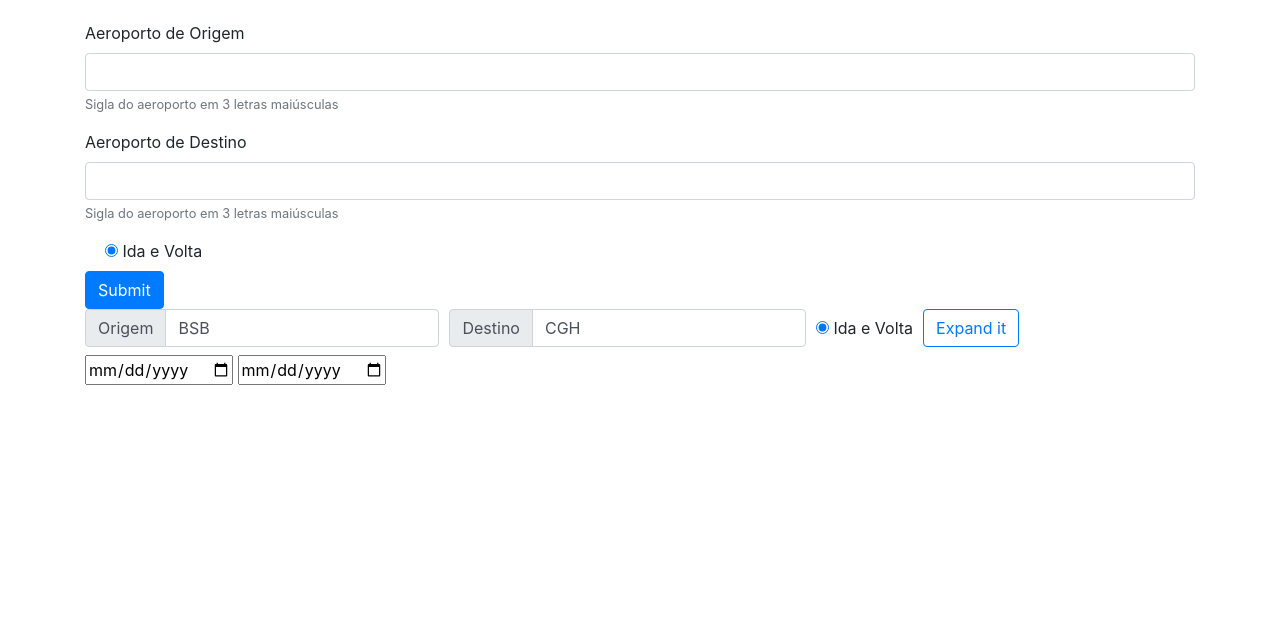
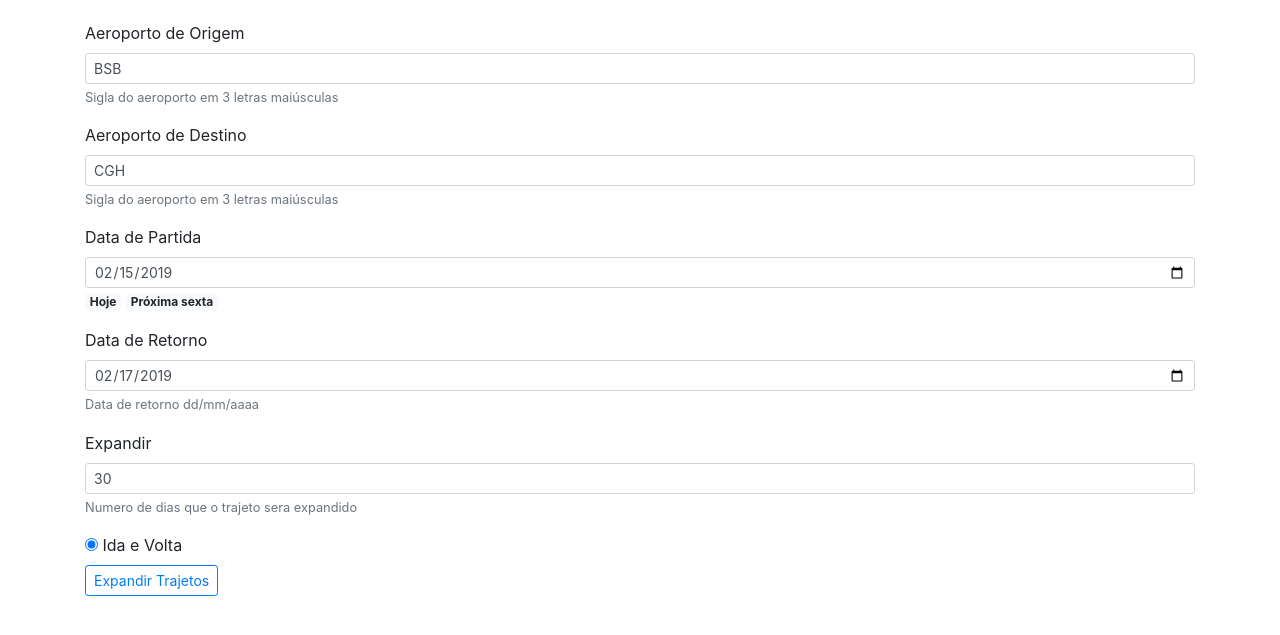
Before and after one commit to hpgsantos/foiltrek-homer, a plain HTML site: page index.html in a window 1280 px wide. Shown: the part 75-710 px from the top of the page. Drawn offline with nearby package versions, Linux system fonts and the light colour scheme.

Commit message:
Expanded days

```diff
--- a/index.html
+++ b/index.html
@@ -7,22 +7,43 @@
 
     <!-- Bootstrap CSS -->
     <link rel="stylesheet" href="https://stackpath.bootstrapcdn.com/bootstrap/4.2.1/css/bootstrap.min.css" integrity="sha384-GJzZqFGwb1QTTN6wy59ffF1BuGJpLSa9DkKMp0DgiMDm4iYMj70gZWKYbI706tWS" crossorigin="anonymous">
+    <script src="./js/helpers/parser.js"></script>
+    <script src="./js/helpers/range-dates.js"></script>
+
     <script defer src="./js/foildest.js"></script>
-    <script src="./js/helpers/parser.js"></script>
     <script defer src="./js/helpers/template.js"></script>
 
     <script defer>
 
         window.onload = async function() {
 
+            let nextfr = nextFriday();
 
-            /*DOM elements*/
-            //const URI = 'https://www.viajanet.com.br/busca/passagens/voos#';
+            let nexfrPlusTwo = addDays(nextfr,2);
+
+            nextfr = nextfr.toISOString().substr(0,10);
+            nexfrPlusTwo = nexfrPlusTwo.toISOString().substr(0,10);
+
+            const iptDateDep = document.querySelector('#dateDeparture');
+            const iptDateRet = document.querySelector('#dateReturn');
+
+            const divRowCards = document.querySelector('#row-cards');
+            const btnFoilTrek = document.querySelector('#btn-foil-trek');
+
+
+            if(iptDateDep){
+              iptDateDep.value = nextfr;
+            }
+
+            if(iptDateRet){
+              iptDateRet.value = nexfrPlusTwo;
+            }
+
+
             //https://www.viajanet.com.br/busca/passagens/voos#/BSB/CGH/RT/05-04-2019/08-04-2019/-/-/-/1/null/null/-/-/-/-
             var URI = 'https://www.viajanet.com.br/busca/passagens/voos#/[FROM]/[TO]/RT/[DATE_DEPARTURE]/[DATE_RETURN]/-/-/-/1/null/null/-/-/-/-';
 
-            const divRowCards = document.querySelector('#row-cards');
-            const btnFoilTrek = document.querySelector('#btn-foil-trek');
+
 
             btnFoilTrek.onclick = async () => {
 
@@ -74,8 +95,6 @@
                 (divRowCards.childNodes && divRowCards.childNodes.length > 0) ? divRowCards.insertBefore(domNode, divRowCards.childNodes[0]) : divRowCards.appendChild(domNoded);
 
             }
-
-
         }
     </script>
 
@@ -90,62 +109,43 @@
       <small>&nbsp;</small>
     </h1>
 
-    <form>
+    <form id="trekForm">
       <div class="form-group">
-        <label for="exampleInputEmail1">Aeroporto de Origem</label>
-        <input type="text" class="form-control" id="exampleInputEmail1" maxlength="3" aria-describedby="origemHelp">
+        <label for="iptFrom01">Aeroporto de Origem</label>
+        <input id="iptFrom01" name="iptFrom01" type="text" value="BSB" class="form-control form-control-sm" maxlength="3" aria-describedby="origemHelp">
         <small id="origemHelp" class="form-text text-muted">Sigla do aeroporto em 3 letras maiúsculas</small>
       </div>
       <div class="form-group">
-        <label for="exampleInputEmail1">Aeroporto de Destino</label>
-        <input type="text" class="form-control" id="exampleInputEmail1" maxlength="3" aria-describedby="destinoHelp">
+        <label for="iptTo01">Aeroporto de Destino</label>
+        <input id="iptTo01" name="iptTo01" type="text" value="CGH" class="form-control form-control-sm" maxlength="3" aria-describedby="destinoHelp">
         <small id="destinoHelp" class="form-text text-muted">Sigla do aeroporto em 3 letras maiúsculas</small>
       </div>
-      <div class="form-check">
+      <div class="form-group">
+        <label for="exampleInputEmail1">Data de Partida</label>
+        <input type="date" class="form-control form-control-sm" id="dateDeparture" name="dateDeparture" aria-describedby="destinoHelp">
+        <a href="#" class="badge badge-light">Hoje</a> <a href="#" class="badge badge-light">Pr&oacute;xima sexta</a>
+
+      </div>
+      <div class="form-group">
+        <label for="exampleInputEmail1">Data de Retorno</label>
+        <input type="date" class="form-control form-control-sm" id="dateReturn" name="dateReturn" aria-describedby="destinoHelp">
+        <small id="datePartidaHelp" class="form-text text-muted">Data de retorno dd/mm/aaaa</small>
+      </div>
+
+      <div class="form-group">
+        <label for="exampleInputEmail1">Expandir</label>
+        <input type="number" id="qtdExpand" name="qtdExpand" class="form-control form-control-sm"  value="30" aria-describedby="destinoHelp">
+        <small id="datePartidaHelp" class="form-text text-muted">Numero de dias que o trajeto sera expandido</small>
+      </div>
+
+      <div class="form-radio">
         <input type="radio" class="form-radio-input" id="rtRadio" checked>
         <label class="form-radio-label" for="rtRadio">Ida e Volta</label>
       </div>
-      <button type="submit" class="btn btn-primary">Submit</button>
+      <button type="button" id="btn-foil-trek" class="btn btn-sm btn-outline-primary mb-2">Expandir Trajetos</button>
+
     </form>
 
-
-    <form id="trekForm">
-        <div class="form-row align-items-center">
-            <div class="col-auto">
-                <label class="sr-only" for="iptFrom01">Username</label>
-                <div class="input-group mb-2">
-                  <div class="input-group-prepend">
-                    <div class="input-group-text">Origem</div>
-                  </div>
-                  <input type="text" class="form-control" id="iptFrom01" name="iptFrom01" placeholder="Origem" value="BSB">
-                </div>
-            </div>
-          <div class="col-auto">
-            <label class="sr-only" for="inlineFormInputGroup">Username</label>
-            <div class="input-group mb-2">
-              <div class="input-group-prepend">
-                <div class="input-group-text">Destino</div>
-              </div>
-              <input type="text" class="form-control" id="iptTo01" name="iptTo01" placeholder="Destino" value="CGH">
-            </div>
-          </div>
-          <div class="col-auto">
-            <div class="form-radio mb-2">
-              <input class="form-radio-input" type="radio" id="autoSizingCheck" checked>
-              <label class="form-check-label" for="autoSizingCheck">
-                Ida e Volta
-              </label>
-            </div>
-          </div>
-          <div class="col-auto">
-            <button type="button" id="btn-foil-trek" class="btn btn btn-outline-primary mb-2">Expand it</button>
-          </div>
-        </div>
-        <div>
-            <input type="date" name="dateDeparture">
-            <input type="date" name="dateReturn">
-        </div>
-      </form>
 
     <span class="mb-4" ></span>
     <div id="row-cards" class="card-columns" >
--- a/js/helpers/parser.js
+++ b/js/helpers/parser.js
@@ -36,7 +36,7 @@ const resolveDomMapping = (el) => {
 
                 switch(el.type){
                     case 'text':
-                        trekObj[corrName] = elValue;
+                        trekObj[corrName] = elValue.toUpperCase();
                         break;
                     case 'date':
                         trekObj[corrName] ? trekObj[corrName].push(elValue) : trekObj[corrName] = [elValue];
--- /dev/null
+++ b/js/helpers/range-dates.js
@@ -0,0 +1,23 @@
+
+
+const getNextDayOfWeek = (date, dayOfWeek) => {
+
+    let resultDate = new Date(date.getTime());
+    //resultDate.setDate(date.getDate() + (7 + dayOfWeek - date.getDay()) % 7);
+    resultDate.setDate(date.getDate() + (7 + dayOfWeek - date.getDay()+1) % 7) +1;
+
+    return resultDate;
+}
+
+
+const nextFriday = () => {
+    var date = new Date();
+    let friday = getNextDayOfWeek(date,4);
+    return friday;
+}
+
+const addDays = (date, days) => {
+    var result = new Date(date);
+    result.setDate(result.getDate() + days);
+    return result;
+  }
--- a/js/helpers/template.js
+++ b/js/helpers/template.js
@@ -11,7 +11,9 @@ const template = `
         <h5 class="card-title">[CARD-TITLE-PAIR-1]</h5>
         <h6 class="card-subtitle mb-2 text-muted">[DATE-01-1] a [DATE-02-1]</h6>
         <a href="[CARD-URI-PAIR-1]" class="card-link">Pesquisar Trecho</a>
-
+    </div>
+    <div class="card-footer">
+        <small class="text-muted">Expandido em [CARD-DAYS-EXPANDED]</small>
     </div>
 </div>
 `;
```
Lines whose indentation alone changed are shown as unchanged.
